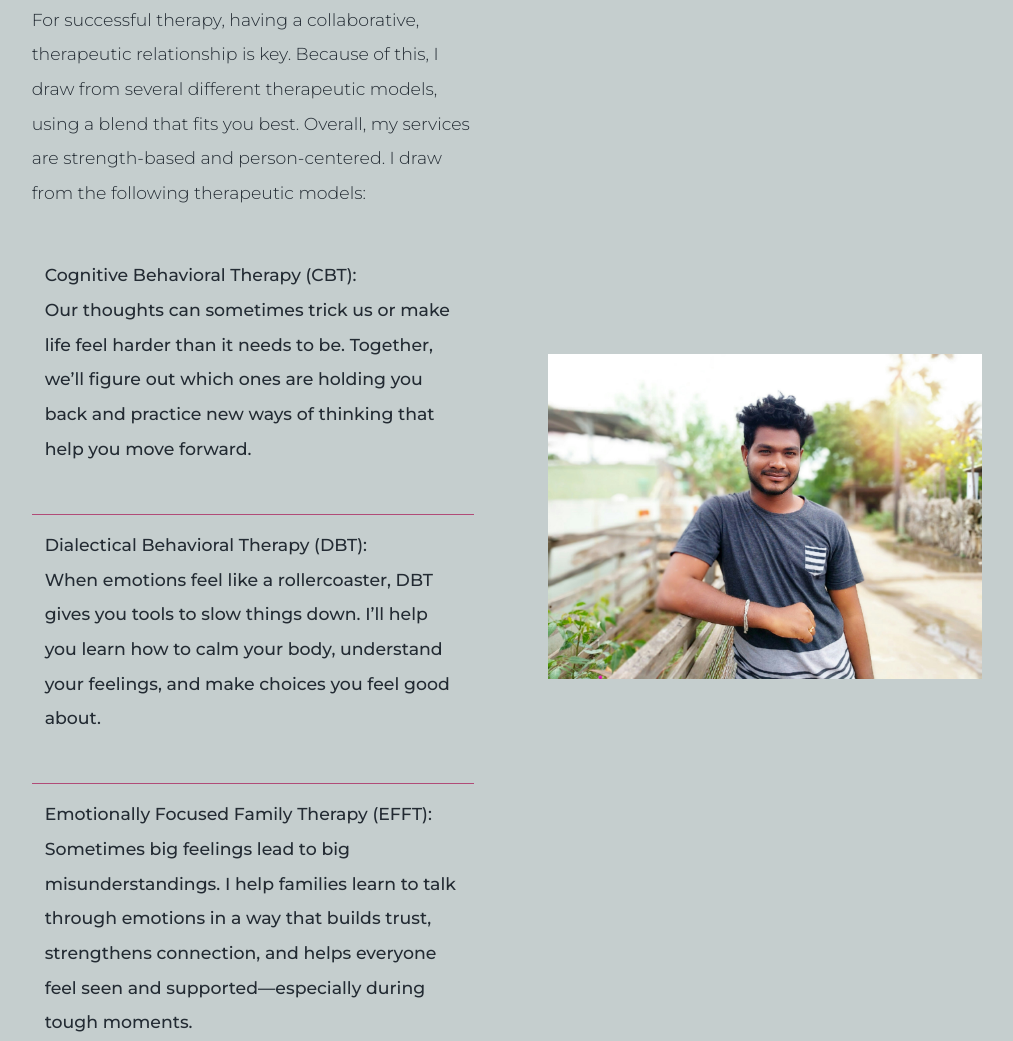
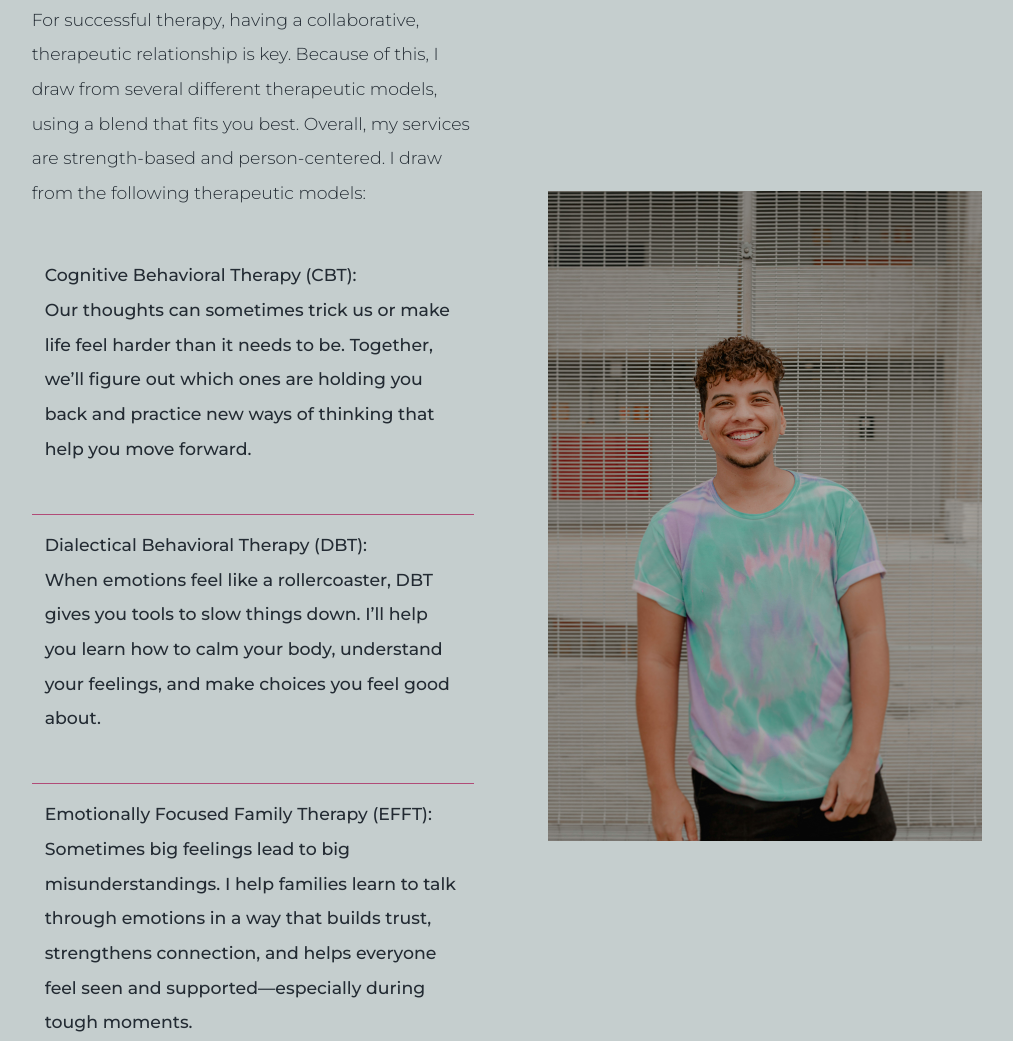
Before and after one commit to bsgraham/StriveTherapyWebsite, a plain HTML site: page service.html in a window 1280 px wide. Shown: the part 2107-3148 px from the top of the page, without its empty margins (131-1144 px from the left). Drawn offline with Linux system fonts and the light colour scheme.

Commit message:
Update service.html
Updated pic

```diff
--- a/service.html
+++ b/service.html
@@ -153,7 +153,7 @@
 				<article>
 					<div class="content">
 						<div class="image fit">
-							<img id="calendarImage" src="images/rahul-k-TfVOI-_PRSc-unsplash.jpg" alt="" />
+							<img id="calendarImage" src="images/gui-franca-tCDPZO9S6Go-unsplash.jpg" alt="" />
 						</div>
 					</div>
 				</article>
```
